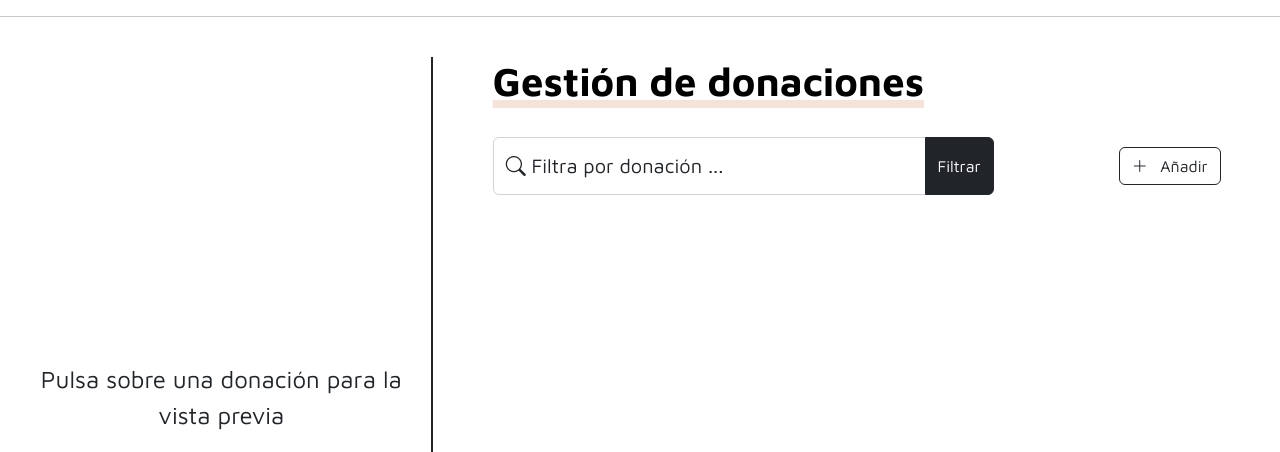
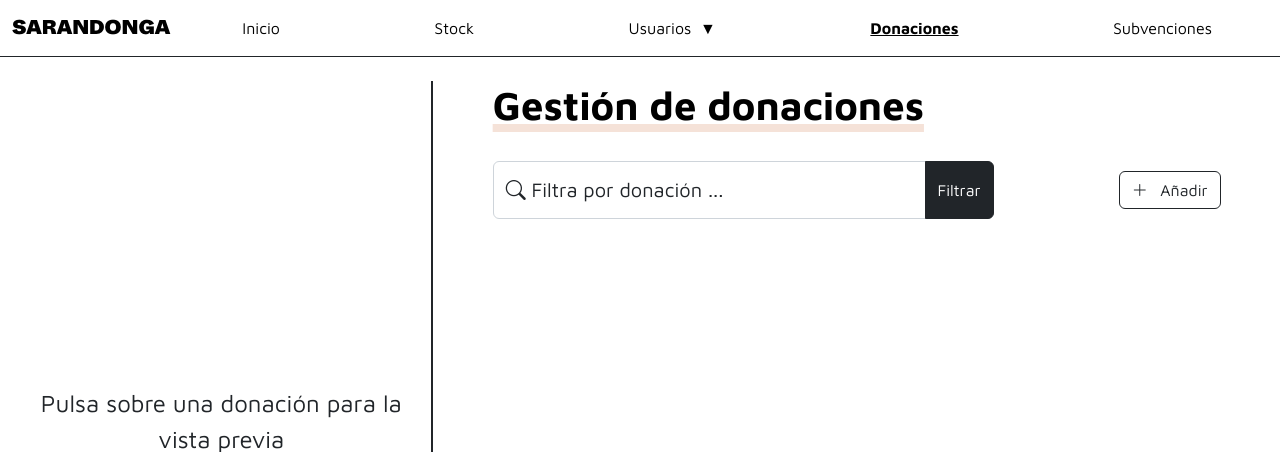
Before and after one commit to ISPP-12/SarandONGa, a Django app: page /donations/ in a window 1280 px wide. Shown: the top 452 px of the page. Run offline with Django 4.2, Linux system fonts and the light colour scheme; data that the repository does not hold is empty.

Commit message:
FEAT(#79): CREATE NAVBAR COMPONENT
I also added a new typography and added css styles.

```diff
--- /dev/null
+++ b/main/templates/components/navbar.html
@@ -0,0 +1,38 @@
+{% load static %}
+<link rel="stylesheet" type="text/css" href="{% static 'styles/components/navbar.css' %}">
+
+<nav class="navbar navbar-expand-md border-bottom border-dark">
+    <div class="container-fluid">
+        <a class="navbar-brand" href="#">SARANDONGA</a>
+        <button class="navbar-toggler" type="button" data-bs-toggle="collapse" data-bs-target="#navbarNav" aria-controls="navbarNav" aria-expanded="false" aria-label="Toggle navigation">
+        <span class="navbar-toggler-icon"></span>
+        </button>
+        <div class="collapse navbar-collapse px-md-5" id="navbarNav">
+        <ul class="navbar-nav d-flex justify-content-between w-100">
+            <li class="nav-item">
+                <a class="nav-link {% if request.path == '/' %}active{% endif %}" aria-current="page" href="#">Inicio</a>
+            </li>
+            <li class="nav-item">
+                <a class="nav-link {% if 'stock' in request.path %}active{% endif %}" href="#">Stock</a>
+            </li>
+            <li class="nav-item dropdown">
+                <a class="nav-link dropdown-toggle {% if 'asem_user' in request.path or 'worker' in request.path %}active{% endif %}" href="#" role="button" data-bs-toggle="dropdown" aria-expanded="false">
+                  Usuarios
+                </a>
+                <ul class="dropdown-menu">
+                  <li><a class="dropdown-item" href="#">Voluntarios</a></li>
+                  <li><a class="dropdown-item" href="#">Usuarios ASEM</a></li>
+                  <li><a class="dropdown-item" href="#">Niños</a></li>
+                  <li><a class="dropdown-item" href="#">Padrinos</a></li>
+                </ul>
+              </li>
+            <li class="nav-item">
+                <a class="nav-link {% if 'donations' in request.path %}active{% endif %}">Donaciones</a>
+            </li>
+            <li class="nav-item">
+                <a class="nav-link {% if 'subsidy' in request.path %}active{% endif %}">Subvenciones</a>
+            </li>
+        </ul>
+        </div>
+    </div>
+</nav>
--- a/main/templates/index.html
+++ b/main/templates/index.html
@@ -13,11 +13,8 @@
 		{% include "components/inputs.html" with id=1 label_text="Apellidos" placeholder="Escribe tu apellido..."  type=text  %}
 
 
-
 		{% include "components/select.html" with id=1 label_text="Nombre" label_text="Nombre" options=options1 placeholder="Seleciona una opción"    %}
 		{% include "components/select.html" with id=3 label_text="Apellidos"  options=options2 placeholder="Seleciona 1..."    %}
-
-
 
 
 		{% comment %} Example button {% endcomment %}
@@ -32,8 +29,6 @@
 		{% include 'components/button.html' with text="Enviar" variation="SUBMIT" %}
 		{% include 'components/button.html' with text="Descargar" variation="DOWNLOAD" %}
 
-		{% include 'master_sidebar.html' %}
-
 		{% comment %} Example cardlist {% endcomment %}
 
 		{% include 'components/card-list.html' with object_name="person" profilePic="https://this-person-does-not-exist.com/gen/avatar-117af80ee0a09a08091c16faa044c981.jpg" name="Adela" surnames="Perez"%}
--- a/main/templates/layouts/master.html
+++ b/main/templates/layouts/master.html
@@ -35,9 +35,7 @@
 
 <body>
 
-    <hr>
-
-
+    {% include "components/navbar.html" %}
 
     {% block contenido %} {% endblock %}
 
--- /dev/null
+++ b/static/styles/components/navbar.css
@@ -0,0 +1,21 @@
+nav a {
+    color: black !important;
+}
+
+.navbar-brand {
+    font-family: 'ABCWhite', sans-serif;
+}
+
+.active {
+    font-weight: bold;
+    text-decoration: underline;
+}
+
+.dropdown-toggle::after {
+    content: "\25BC";
+    display: inline-block;
+    margin-left: .255em;
+    vertical-align: 0;
+    border: 0;
+    font-weight: bold;
+}
--- a/static/styles/master.css
+++ b/static/styles/master.css
@@ -1,5 +1,11 @@
 body {
   font-family: "Maven Pro", sans-serif;
+}
+
+@font-face {
+  font-family: "ABCWhite";
+  src: url("/static/typographies/ABCWhyte-Black-Trial.otf");
+  font-weight: bold;
 }
 
 label {
@@ -18,7 +24,6 @@ input {
   border-radius: 7px;
 }
 
-
 .inptlab {
   min-width: 100em;
 }
```
Also changed, not shown: static/typographies/ABCWhyte-Black-Trial.otf (added).
